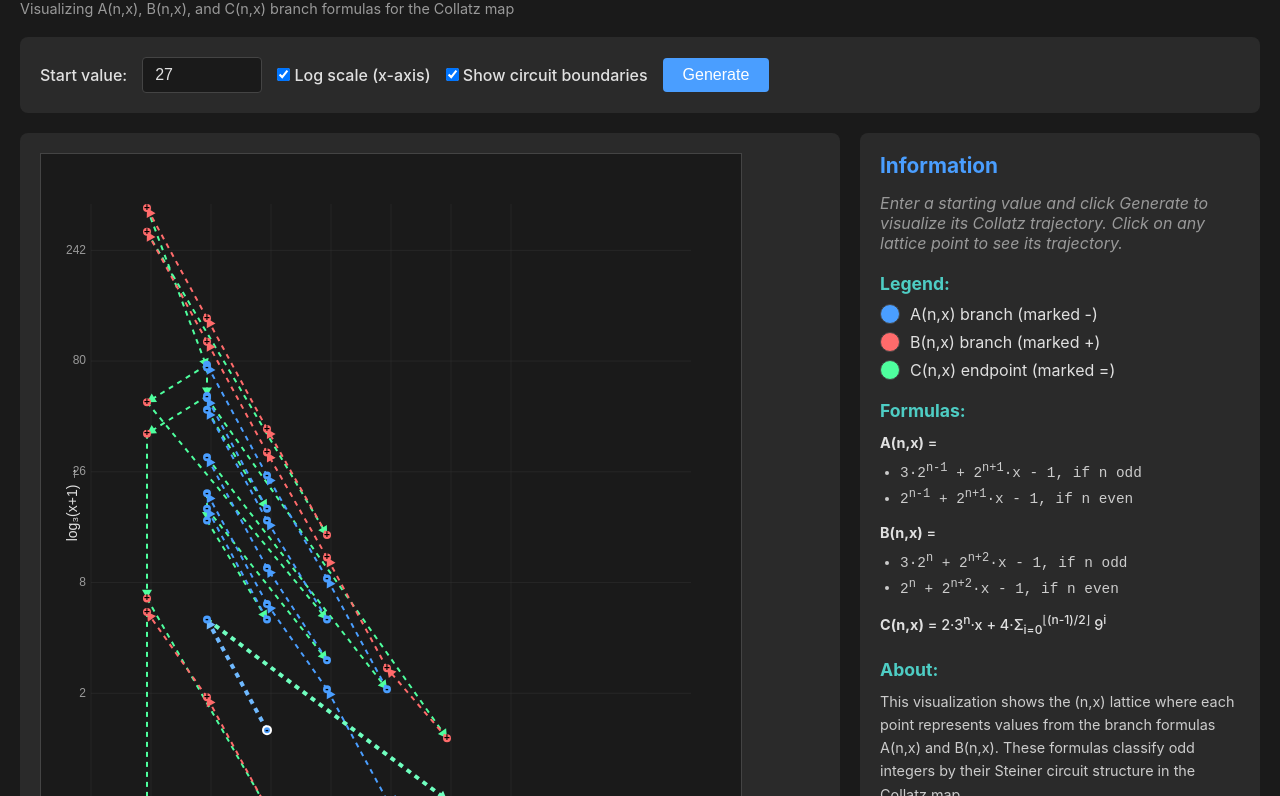
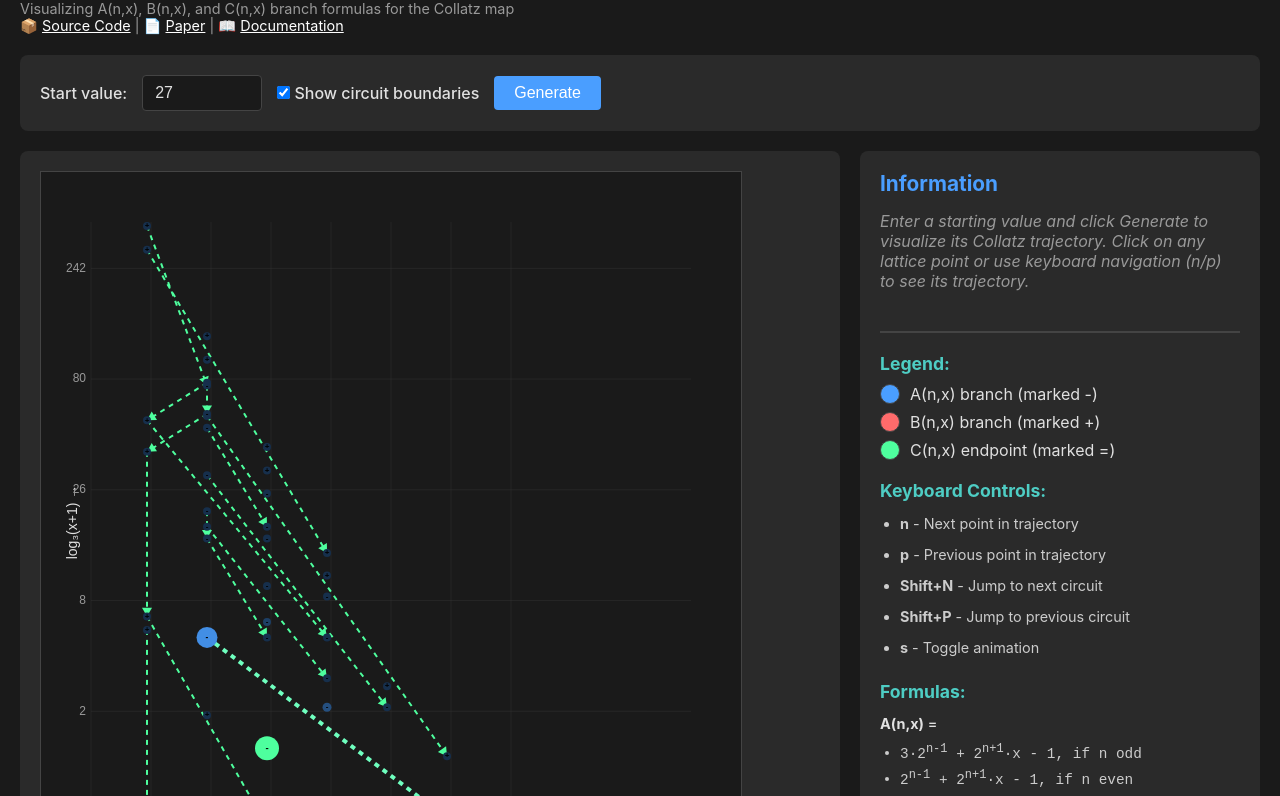
Before and after one commit to wildducktheories/steiner-branches, a plain HTML site: page index.html in a window 1280 px wide. Shown: the part 69-865 px from the top of the page. Drawn offline with Linux system fonts and the light colour scheme.

Commit message:
Add wave visualization, animation, and comprehensive documentation
Major Features:
- Wave-based visualization: Selected node displayed with green circle,
  successors in blue gradient, predecessors in red gradient
- Animation support: Press 's' to toggle auto-advance through trajectory
- Remove cluttered dashed connection lines between nodes
- Always use log₃ scale on y-axis for better visualization

User Interface:
- Split info panel into dynamic point info and static reference sections
- Add keyboard controls documentation to UI
- Add navigation bar with links to source code, paper, and documentation
- Update title from "Steiner Branches" to "Steiner Circuits"

Documentation:
- Comprehensive README.md explaining visualization, features, and usage
- Document wave effect, keyboard shortcuts, and animation
- Add examples of interesting starting values to try

Build System:
- Add Taskfile.yml for paper building automation
- Support paper:build, paper:view, paper:clean tasks
- Add papers/ directory with LaTeX source

Technical Improvements:
- Distance-based node rendering with gradual size/color changes
- Calculate trajectory distance for wave effect
- Remove log scale toggle (always enabled)
- Update tooltip and static info to match new features

🤖 Generated with [Claude Code](https://claude.com/claude-code)

Co-Authored-By: Claude <noreply@anthropic.com>

```diff
--- a/index.html
+++ b/index.html
@@ -3,25 +3,23 @@
 <head>
     <meta charset="UTF-8">
     <meta name="viewport" content="width=device-width, initial-scale=1.0">
-    <title>Steiner Branches Lattice Visualizer</title>
+    <title>Steiner Circuits Lattice</title>
     <link rel="stylesheet" href="style.css">
 </head>
 <body>
     <div class="container">
         <header>
-            <h1>Steiner Branches Lattice</h1>
-            <p class="subtitle">Visualizing A(n,x), B(n,x), and C(n,x) branch formulas for the Collatz map</p>
+            <h1>Steiner Circuits Lattice</h1>
+            <div class="subtitle">Visualizing A(n,x), B(n,x), and C(n,x) branch formulas for the Collatz map
+            <br>📦 <a href="https://github.com/wildducktheories/steiner-branches" target="_blank" style="color: #ffffff; text-decoration: underline;">Source Code</a> |
+            📄 <a href="https://github.com/wildducktheories/steiner-branches/blob/master/papers/steiner-branches.pdf" target="_blank" style="color: #ffffff; text-decoration: underline;">Paper</a> |
+            📖 <a href="README.md" style="color: #ffffff; text-decoration: underline;">Documentation</a></div>
         </header>
 
         <div class="controls">
             <div class="control-row">
                 <label for="input-start">Start value:</label>
                 <input type="text" id="input-start" placeholder="e.g. 27" value="27">
-
-                <label for="log-scale">
-                    <input type="checkbox" id="log-scale" checked>
-                    Log scale (x-axis)
-                </label>
 
                 <label for="show-boundaries">
                     <input type="checkbox" id="show-boundaries" checked>
@@ -39,9 +37,14 @@
 
             <div class="info-panel">
                 <h2>Information</h2>
-                <div id="info-content">
-                    <p class="instruction">Enter a starting value and click Generate to visualize its Collatz trajectory. Click on any lattice point to see its trajectory.</p>
 
+                <!-- Point-specific information (updated dynamically) -->
+                <div id="point-info">
+                    <p class="instruction">Enter a starting value and click Generate to visualize its Collatz trajectory. Click on any lattice point or use keyboard navigation (n/p) to see its trajectory.</p>
+                </div>
+
+                <!-- Static information (always visible) -->
+                <div id="static-info">
                     <h3>Legend:</h3>
                     <div class="legend">
                         <div class="legend-item">
@@ -57,6 +60,15 @@
                             <span>C(n,x) endpoint (marked =)</span>
                         </div>
                     </div>
+
+                    <h3>Keyboard Controls:</h3>
+                    <ul class="controls-list">
+                        <li><strong>n</strong> - Next point in trajectory</li>
+                        <li><strong>p</strong> - Previous point in trajectory</li>
+                        <li><strong>Shift+N</strong> - Jump to next circuit</li>
+                        <li><strong>Shift+P</strong> - Jump to previous circuit</li>
+                        <li><strong>s</strong> - Toggle animation</li>
+                    </ul>
 
                     <h3>Formulas:</h3>
                     <div class="formulas">
@@ -83,13 +95,18 @@
                     </p>
                     <p class="about">
                         The lattice displays <strong>n</strong> on the x-axis and <strong>x</strong>
-                        on the y-axis (with optional logarithmic scale), since x can be large while
+                        on the y-axis (with logarithmic scale), since x can be large while
                         n typically stays small.
                     </p>
                     <p class="about">
                         Points marked <strong>-</strong> correspond to A(n,x), while points marked
                         <strong>+</strong> correspond to B(n,x). Both branches at a given (n,x)
                         map to the same endpoint C(n,x).
+                    </p>
+                    <p class="about">
+                        The wave visualization shows the selected node in green with larger radius,
+                        while successors appear in blue and predecessors in red, with intensity
+                        and size decreasing with distance from the selected node.
                     </p>
                 </div>
             </div>
--- a/style.css
+++ b/style.css
@@ -141,6 +141,27 @@ canvas {
     margin-bottom: 20px;
 }
 
+#point-info {
+    border-bottom: 2px solid #444;
+    padding-bottom: 20px;
+    margin-bottom: 20px;
+}
+
+#static-info {
+    /* Static information section */
+}
+
+.controls-list {
+    margin-left: 20px;
+    line-height: 1.8;
+    color: #ccc;
+    font-size: 0.9em;
+}
+
+.controls-list li {
+    margin-bottom: 5px;
+}
+
 .legend {
     margin-top: 10px;
 }
--- a/view.js
+++ b/view.js
@@ -25,17 +25,24 @@ let latticeData = [];
 let connections = [];
 let hoveredPoint = null;
 let selectedValue = null;
-let useLogScale = false;
 let showBoundaries = true; // Show circuit boundary lines
 let trajectoryValues = new Set(); // Global trajectory values
 let trajectorySequence = []; // Global trajectory sequence
 let currentPoint = null; // Current lattice point
 let currentCircuitValue = null; // C value of current circuit
+let nodeDistances = new Map(); // Distance from current point to each node
+let isAnimating = false; // Animation state
+let animationInterval = null; // Animation interval ID
 
 /**
  * Initialize visualization with given parameters
  */
 function initialize(startValue) {
+  // Stop any ongoing animation when reinitializing
+  if (isAnimating) {
+    stopAnimation();
+  }
+
   if (!startValue) {
     latticeData = [];
     connections = [];
@@ -106,15 +113,10 @@ function initialize(startValue) {
   // Don't add C(n,x) points to lattice - they won't be rendered
   // C values will still appear in tooltips
 
-  // Set canvas size (n on x-axis, x on y-axis)
+  // Set canvas size (n on x-axis, x on y-axis with log scale)
   canvas.width = (maxN + 2) * CONFIG.cellSize + 2 * CONFIG.padding;
-
-  if (useLogScale) {
   // Fixed height for log scale
   canvas.height = 600 + 2 * CONFIG.padding;
-  } else {
-    canvas.height = (maxX + 2) * CONFIG.cellSize + 2 * CONFIG.padding;
-  }
 
   // Compute connections
   computeConnections(startValue);
@@ -157,6 +159,9 @@ function computeConnections(startValue) {
     }
   }
 
+  // Calculate distances from current point
+  calculateNodeDistances();
+
   // Create connections for visualization
   for (let i = 0; i < trajectory.length - 1; i++) {
     const from = trajectory[i];
@@ -181,49 +186,174 @@ function computeConnections(startValue) {
 
 /**
  * Convert (n,x) lattice coordinates to screen coordinates
- * n is on x-axis, x is on y-axis (possibly log scale)
+ * n is on x-axis, x is on y-axis (log scale)
  */
 function latticeToScreen(n, x) {
   const screenX = CONFIG.padding + n * CONFIG.cellSize;
 
-  let screenY;
-  if (useLogScale && x > 0) {
   // Log base 3 scale for y-axis
   const logX = Math.log(x + 1) / Math.log(3);  // log3(x+1) to handle x=0
   const maxX = Math.max(...latticeData.map(p => p.x));
   const maxLogX = Math.log(maxX + 1) / Math.log(3);
   const normalizedY = maxLogX > 0 ? logX / maxLogX : 0;
   const maxScreenY = canvas.height - 2 * CONFIG.padding;
-    screenY = canvas.height - CONFIG.padding - normalizedY * maxScreenY;
-  } else {
-    // Linear scale
-    screenY = canvas.height - CONFIG.padding - x * CONFIG.cellSize;
-  }
+  const screenY = canvas.height - CONFIG.padding - normalizedY * maxScreenY;
 
   return { x: screenX, y: screenY };
 }
 
 /**
  * Convert screen coordinates to lattice coordinates
- * n is on x-axis, x is on y-axis
+ * n is on x-axis, x is on y-axis (log scale)
  */
 function screenToLattice(screenX, screenY) {
   const n = Math.round((screenX - CONFIG.padding) / CONFIG.cellSize);
 
-  let x;
-  if (useLogScale) {
   // Inverse of log base 3 scale
   const maxX = Math.max(...latticeData.map(p => p.x));
   const maxLogX = Math.log(maxX + 1) / Math.log(3);
   const maxScreenY = canvas.height - 2 * CONFIG.padding;
   const normalizedY = (canvas.height - screenY - CONFIG.padding) / maxScreenY;
   const logX = normalizedY * maxLogX;
-    x = Math.round(Math.pow(3, logX) - 1);
-  } else {
-    x = Math.round((canvas.height - screenY - CONFIG.padding) / CONFIG.cellSize);
+  const x = Math.round(Math.pow(3, logX) - 1);
+
+  return { n, x };
 }
 
-  return { n, x };
+/**
+ * Calculate distance from current point to all nodes in the circuit
+ * Distance is the number of steps along the trajectory path
+ */
+function calculateNodeDistances() {
+  nodeDistances = new Map();
+
+  if (!currentPoint || trajectorySequence.length === 0) {
+    return;
+  }
+
+  // Find index of current point in trajectory
+  let currentIndex = -1;
+  for (let i = 0; i < trajectorySequence.length; i++) {
+    const step = trajectorySequence[i];
+    if (step.isOdd && step.value === currentPoint.value) {
+      currentIndex = i;
+      break;
+    }
+  }
+
+  if (currentIndex === -1) {
+    return;
+  }
+
+  // Calculate distance to all odd points in trajectory
+  // Negative distance = predecessor (comes before)
+  // Positive distance = successor (comes after)
+  // Zero = current point
+  for (let i = 0; i < trajectorySequence.length; i++) {
+    const step = trajectorySequence[i];
+    if (step.isOdd) {
+      const branch = SteinerBranches.findBranch(step.value);
+      if (branch) {
+        const key = `${branch.branch}:${branch.n}:${branch.x}:${step.value}`;
+        const distance = i - currentIndex;
+        nodeDistances.set(key, distance);
+      }
+    }
+  }
+}
+
+/**
+ * Navigate to next point in trajectory
+ */
+function navigateToNextPoint() {
+  if (trajectorySequence.length === 0) return;
+
+  // Build ordered list of plotted points from trajectory sequence
+  const plottedPoints = [];
+  for (const step of trajectorySequence) {
+    if (step.isOdd) {
+      // Find the correct lattice point for this odd value
+      const branch = SteinerBranches.findBranch(step.value);
+      if (branch) {
+        // Find the specific point matching the branch formula
+        const matchingPoint = latticeData.find(p =>
+          p.value === step.value &&
+          p.branch === branch.branch &&
+          p.n === branch.n &&
+          p.x === branch.x
+        );
+        if (matchingPoint) {
+          plottedPoints.push(matchingPoint);
+        }
+      }
+    }
+  }
+
+  if (plottedPoints.length === 0) return;
+
+  // Find current point index
+  let currentIndex = -1;
+  if (currentPoint) {
+    currentIndex = plottedPoints.findIndex(p =>
+      p.value === currentPoint.value &&
+      p.branch === currentPoint.branch &&
+      p.n === currentPoint.n &&
+      p.x === currentPoint.x
+    );
+  }
+
+  // Next point
+  currentIndex = (currentIndex + 1) % plottedPoints.length;
+
+  // Set new current point
+  currentPoint = plottedPoints[currentIndex];
+  currentCircuitValue = SteinerBranches.C(currentPoint.n, currentPoint.x);
+
+  // Recalculate distances from new current point
+  calculateNodeDistances();
+
+  // Update info panel
+  updateInfoPanel(currentPoint);
+
+  // Set as hovered to show tooltip
+  hoveredPoint = currentPoint;
+
+  render();
+}
+
+/**
+ * Start animation
+ */
+function startAnimation() {
+  if (isAnimating) return;
+
+  isAnimating = true;
+  // Animate at 500ms intervals (2 steps per second)
+  animationInterval = setInterval(navigateToNextPoint, 500);
+}
+
+/**
+ * Stop animation
+ */
+function stopAnimation() {
+  if (!isAnimating) return;
+
+  isAnimating = false;
+  if (animationInterval) {
+    clearInterval(animationInterval);
+    animationInterval = null;
+  }
+}
+
+/**
+ * Toggle animation on/off
+ */
+function toggleAnimation() {
+  if (isAnimating) {
+    stopAnimation();
+  } else {
+    startAnimation();
+  }
 }
 
 /**
@@ -315,22 +445,11 @@ function drawGrid() {
     ctx.stroke();
   }
 
-  // Horizontal lines (constant x)
-  if (useLogScale) {
-    // Draw grid lines at powers of 3
+  // Horizontal lines (constant x) - draw grid lines at powers of 3
   const maxLog3 = Math.log(maxX + 1) / Math.log(3);
   for (let i = 0; i <= maxLog3; i++) {
     const x = Math.pow(3, i) - 1;
     if (x <= maxX) {
-        const screen = latticeToScreen(0, x);
-        ctx.beginPath();
-        ctx.moveTo(CONFIG.padding, screen.y);
-        ctx.lineTo(canvas.width - CONFIG.padding, screen.y);
-        ctx.stroke();
-      }
-    }
-  } else {
-    for (let x = 0; x <= maxX + 1; x++) {
       const screen = latticeToScreen(0, x);
       ctx.beginPath();
       ctx.moveTo(CONFIG.padding, screen.y);
@@ -474,98 +593,11 @@ function drawCircuitBoundaries() {
 }
 
 /**
- * Draw Collatz connections
+ * Draw Collatz connections (now disabled for wave visualization)
  */
 function drawConnections() {
-  for (const conn of connections) {
-    // Find lattice points for from and to values
-    const fromPoints = latticeData.filter(p => p.value === conn.from);
-    const toPoints = latticeData.filter(p => p.value === conn.to);
-
-    // Draw connection from each matching point
-    for (const fromPt of fromPoints) {
-      for (const toPt of toPoints) {
-        const from = latticeToScreen(fromPt.n, fromPt.x);
-        const to = latticeToScreen(toPt.n, toPt.x);
-
-        // Apply same offsets as the rendered circles
-        let fromOffsetX = 0, fromOffsetY = 0;
-        if (fromPt.branch === 'A') {
-          fromOffsetX = -4; fromOffsetY = -4; // top left
-        } else if (fromPt.branch === 'B') {
-          fromOffsetX = -4; fromOffsetY = 4; // bottom left
-        } else if (fromPt.branch === 'C') {
-          fromOffsetX = 4; fromOffsetY = 0; // middle right
-        }
-
-        let toOffsetX = 0, toOffsetY = 0;
-        if (toPt.branch === 'A') {
-          toOffsetX = -4; toOffsetY = -4; // top left
-        } else if (toPt.branch === 'B') {
-          toOffsetX = -4; toOffsetY = 4; // bottom left
-        } else if (toPt.branch === 'C') {
-          toOffsetX = 4; toOffsetY = 0; // middle right
-        }
-
-        const fromX = from.x + fromOffsetX;
-        const fromY = from.y + fromOffsetY;
-        const toX = to.x + toOffsetX;
-        const toY = to.y + toOffsetY;
-
-        // Check if this connection is within the current circuit
-        // Only check for odd-to-odd connections (skip odd-to-even and even-to-odd)
-        let isInCurrentCircuit = false;
-        if (fromPt.value % 2n === 1n && toPt.value % 2n === 1n) {
-          const fromC = SteinerBranches.C(fromPt.n, fromPt.x);
-          const toC = SteinerBranches.C(toPt.n, toPt.x);
-          // Same circuit and matches current circuit
-          isInCurrentCircuit = currentCircuitValue !== null &&
-                              fromC === toC &&
-                              fromC === currentCircuitValue;
-        }
-
-        // Color based on the source point's branch
-        let lineColor;
-        if (fromPt.branch === 'A') {
-          lineColor = CONFIG.colors.branchA;
-        } else if (fromPt.branch === 'B') {
-          lineColor = CONFIG.colors.branchB;
-        } else if (fromPt.branch === 'C') {
-          lineColor = CONFIG.colors.endpoint;
-        } else {
-          lineColor = CONFIG.colors.connection;
-        }
-
-        // Brighten color and increase width if in current circuit
-        if (isInCurrentCircuit) {
-          // Brighten the color
-          if (fromPt.branch === 'A') {
-            lineColor = '#6fb9ff'; // Brighter blue
-          } else if (fromPt.branch === 'B') {
-            lineColor = '#ff8b8b'; // Brighter red
-          }
-          ctx.lineWidth = 4;
-        } else {
-          ctx.lineWidth = 2;
-        }
-
-        ctx.strokeStyle = lineColor;
-        ctx.setLineDash([5, 5]);
-        ctx.beginPath();
-        ctx.moveTo(fromX, fromY);
-        ctx.lineTo(toX, toY);
-        ctx.stroke();
-        ctx.setLineDash([]);
-
-        // Draw arrow
-        drawArrow(fromX, fromY, toX, toY, lineColor);
-      }
-    }
-  }
-
-  // Reset line dash and width
-  ctx.setLineDash([]);
-  ctx.lineWidth = 1;
+  // Connections are now removed for wave-based visualization
+  // All visualization happens through node colors and sizes
 }
 
 /**
@@ -591,12 +623,11 @@ function drawArrow(x1, y1, x2, y2, color) {
 }
 
 /**
- * Draw lattice points
+ * Draw lattice points with wave-based visualization
  */
 function drawLatticePoints() {
   for (const point of latticeData) {
     const screen = latticeToScreen(point.n, point.x);
-    const isSelected = selectedValue !== null && point.value === selectedValue;
     const isHovered = hoveredPoint === point;
 
     // Check if this value appears in the trajectory (use global trajectoryValues)
@@ -607,21 +638,17 @@ function drawLatticePoints() {
       continue; // Skip this point
     }
 
-    // Determine color and offset based on branch type
-    let color;
+    // Determine offset based on branch type
     let offsetX = 0;
     let offsetY = 0;
 
     if (point.branch === 'A') {
-      color = CONFIG.colors.branchA;
       offsetX = -4; // top left
       offsetY = -4;
     } else if (point.branch === 'B') {
-      color = CONFIG.colors.branchB;
       offsetX = -4; // bottom left
       offsetY = 4;
     } else if (point.branch === 'C') {
-      color = CONFIG.colors.endpoint;
       offsetX = 4;  // middle right
       offsetY = 0;
     }
@@ -630,8 +657,51 @@ function drawLatticePoints() {
     const drawX = screen.x + offsetX;
     const drawY = screen.y + offsetY;
 
-    // Use constant radius for all points
-    const radius = CONFIG.pointRadius;
+    // Get distance from current point for wave visualization
+    const key = `${point.branch}:${point.n}:${point.x}:${point.value}`;
+    const distance = nodeDistances.get(key);
+
+    let radius = CONFIG.pointRadius;
+    let color;
+
+    if (distance === undefined) {
+      // Not in wave - use small default
+      radius = CONFIG.pointRadius;
+      if (point.branch === 'A') {
+        color = CONFIG.colors.branchA;
+      } else if (point.branch === 'B') {
+        color = CONFIG.colors.branchB;
+      } else {
+        color = CONFIG.colors.endpoint;
+      }
+    } else if (distance === 0) {
+      // Current point - largest green circle
+      radius = 12;
+      color = '#4eff9e'; // Green
+    } else {
+      // Wave effect based on distance
+      const absDistance = Math.abs(distance);
+
+      // Radius decreases with distance
+      radius = Math.max(4, 12 - absDistance * 1.5);
+
+      // Color based on direction
+      if (distance > 0) {
+        // Successor (comes after) - blue gradient
+        const intensity = Math.max(0.3, 1 - absDistance * 0.1);
+        const r = Math.floor(74 * intensity);
+        const g = Math.floor(158 * intensity);
+        const b = Math.floor(255 * intensity);
+        color = `rgb(${r}, ${g}, ${b})`;
+      } else {
+        // Predecessor (comes before) - red gradient
+        const intensity = Math.max(0.3, 1 - absDistance * 0.1);
+        const r = Math.floor(255 * intensity);
+        const g = Math.floor(107 * intensity);
+        const b = Math.floor(107 * intensity);
+        color = `rgb(${r}, ${g}, ${b})`;
+      }
+    }
 
     // Draw point - solid color, no stroke
     ctx.beginPath();
@@ -639,14 +709,14 @@ function drawLatticePoints() {
     ctx.fillStyle = color;
     ctx.fill();
 
-    // Optional: thin stroke for selected/hovered only
-    if (isSelected || isHovered) {
+    // Optional: thin stroke for hovered only
+    if (isHovered) {
       ctx.strokeStyle = '#fff';
       ctx.lineWidth = 2;
       ctx.stroke();
     }
 
-    // Draw sign indicator with smaller font
+    // Draw sign indicator with appropriate font size
     let sign;
     if (point.branch === 'A') {
       sign = '-';
@@ -656,7 +726,8 @@ function drawLatticePoints() {
       sign = '=';
     }
     ctx.fillStyle = '#000'; // Black text
-    ctx.font = 'bold 10px sans-serif';
+    const fontSize = Math.max(8, Math.min(12, radius * 0.8));
+    ctx.font = `bold ${fontSize}px sans-serif`;
     ctx.textAlign = 'center';
     ctx.textBaseline = 'middle';
     ctx.fillText(sign, drawX, drawY);
@@ -675,14 +746,13 @@ function drawLabels() {
   ctx.textBaseline = 'top';
   ctx.fillText('n →', canvas.width / 2, canvas.height - CONFIG.padding / 2);
 
-  // Y-axis label (x, possibly log scale)
+  // Y-axis label (log scale)
   ctx.save();
   ctx.translate(CONFIG.padding / 2, canvas.height / 2);
   ctx.rotate(-Math.PI / 2);
   ctx.textAlign = 'center';
   ctx.textBaseline = 'top';
-  const yLabel = useLogScale ? 'log₃(x+1) →' : 'x →';
-  ctx.fillText(yLabel, 0, 0);
+  ctx.fillText('log₃(x+1) →', 0, 0);
   ctx.restore();
 
   // Draw tick labels
@@ -700,9 +770,7 @@ function drawLabels() {
     ctx.fillText(n.toString(), screen.x, canvas.height - CONFIG.padding + 5);
   }
 
-  // Y-axis ticks (x values)
-  if (useLogScale) {
-    // Show powers of 3
+  // Y-axis ticks (show powers of 3)
   const maxLog3 = Math.log(maxX + 1) / Math.log(3);
   for (let i = 0; i <= maxLog3; i++) {
     const x = Math.pow(3, i) - 1;
@@ -711,14 +779,6 @@ function drawLabels() {
       ctx.textAlign = 'right';
       ctx.textBaseline = 'middle';
       ctx.fillText(Math.round(x).toString(), CONFIG.padding - 5, screen.y);
-      }
-    }
-  } else {
-    for (let x = 0; x <= maxX; x++) {
-      const screen = latticeToScreen(0, x);
-      ctx.textAlign = 'right';
-      ctx.textBaseline = 'middle';
-      ctx.fillText(x.toString(), CONFIG.padding - 5, screen.y);
     }
   }
 }
@@ -831,9 +891,17 @@ canvas.addEventListener('mousemove', (e) => {
 
 canvas.addEventListener('click', (e) => {
   if (hoveredPoint) {
+    // Stop animation when user manually clicks
+    if (isAnimating) {
+      stopAnimation();
+    }
+
     // Set as current point (don't regenerate trajectory)
     currentPoint = hoveredPoint;
     currentCircuitValue = SteinerBranches.C(hoveredPoint.n, hoveredPoint.x);
+
+    // Recalculate distances from new current point
+    calculateNodeDistances();
 
     // Update info panel
     updateInfoPanel(hoveredPoint);
@@ -844,7 +912,18 @@ canvas.addEventListener('click', (e) => {
 
 // Keyboard navigation
 document.addEventListener('keydown', (e) => {
+  // Handle animation toggle
+  if (e.key === 's' || e.key === 'S') {
+    toggleAnimation();
+    return;
+  }
+
   if (e.key === 'n' || e.key === 'N' || e.key === 'p' || e.key === 'P') {
+    // Stop animation when user manually navigates
+    if (isAnimating) {
+      stopAnimation();
+    }
+
     if (trajectorySequence.length === 0) return;
 
     // Build ordered list of plotted points from trajectory sequence
@@ -939,6 +1018,9 @@ document.addEventListener('keydown', (e) => {
     currentPoint = plottedPoints[currentIndex];
     currentCircuitValue = SteinerBranches.C(currentPoint.n, currentPoint.x);
 
+    // Recalculate distances from new current point
+    calculateNodeDistances();
+
     // console.log(`New current point: ${currentPoint.branch}(${currentPoint.n},${currentPoint.x})=${currentPoint.value}, index: ${currentIndex}`);
 
     // Update info panel
@@ -955,7 +1037,7 @@ document.addEventListener('keydown', (e) => {
  * Update info panel with point details
  */
 function updateInfoPanel(point) {
-  const info = document.getElementById('info-content');
+  const info = document.getElementById('point-info');
   if (!info) return;
 
   const trajectory = SteinerBranches.trajectory(point.value, 200);
@@ -984,7 +1066,6 @@ function updateInfoPanel(point) {
 // Generate button handler
 document.getElementById('generate').addEventListener('click', () => {
   const startValue = document.getElementById('input-start').value;
-  useLogScale = document.getElementById('log-scale').checked;
   showBoundaries = document.getElementById('show-boundaries').checked;
 
   const start = startValue ? BigInt(startValue) : null;
@@ -999,15 +1080,6 @@ document.getElementById('generate').addEventListener('click', () => {
   initialize(start);
 });
 
-// Log scale checkbox handler
-document.getElementById('log-scale').addEventListener('change', () => {
-  const startValue = document.getElementById('input-start').value;
-  useLogScale = document.getElementById('log-scale').checked;
-
-  const start = startValue ? BigInt(startValue) : null;
-  initialize(start);
-});
-
 // Show boundaries checkbox handler
 document.getElementById('show-boundaries').addEventListener('change', () => {
   showBoundaries = document.getElementById('show-boundaries').checked;
@@ -1016,7 +1088,6 @@ document.getElementById('show-boundaries').addEventListener('change', () => {
 
 // Initialize on load with default value or URL parameter
 window.addEventListener('load', () => {
-  useLogScale = document.getElementById('log-scale').checked;
   showBoundaries = document.getElementById('show-boundaries').checked;
 
   // Check URL for start parameter
```
Also changed, not shown: 5 other files. Lines whose indentation alone changed are shown as unchanged.
